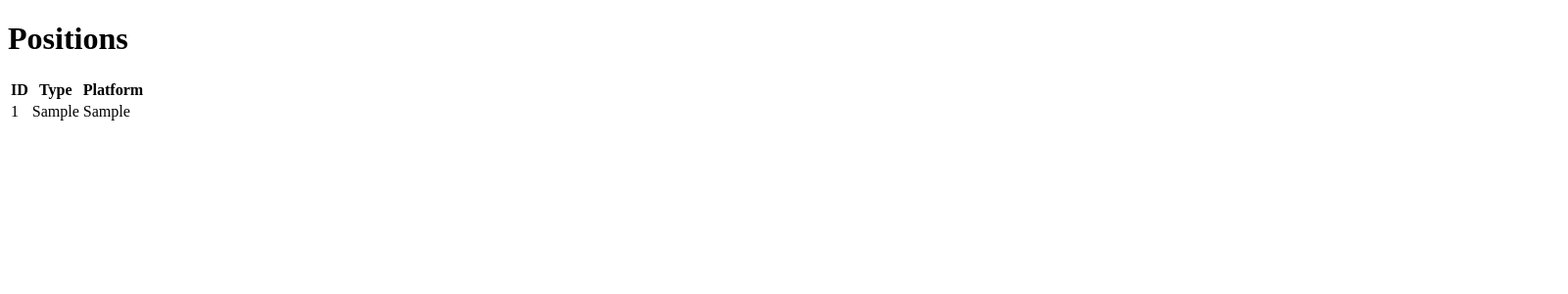
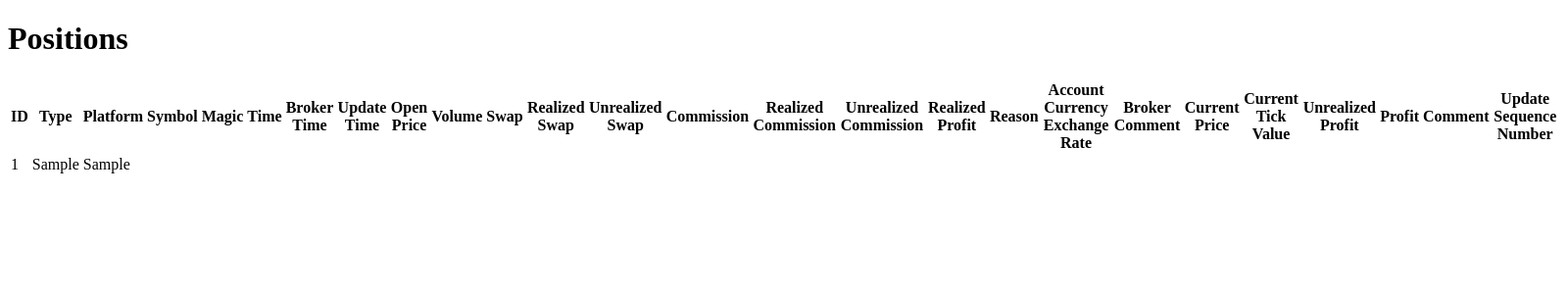
Before and after one commit to btcjon/FDAS3, a Django app: page / in a window 1600 px wide. Shown: the top 300 px of the page at 98% size. Run offline with Django 5.2, Linux system fonts and the light colour scheme; tables that the repository leaves empty hold one stand-in row (values such as "Sample post").

Commit message:
Add additional headers to the table in index.html.

```diff
--- a/fdas/mainapp/templates/index.html
+++ b/fdas/mainapp/templates/index.html
@@ -12,7 +12,29 @@
                 <th>ID</th>
                 <th>Type</th>
                 <th>Platform</th>
-                <!-- Add other headers here -->
+                <th>Symbol</th>
+                <th>Magic</th>
+                <th>Time</th>
+                <th>Broker Time</th>
+                <th>Update Time</th>
+                <th>Open Price</th>
+                <th>Volume</th>
+                <th>Swap</th>
+                <th>Realized Swap</th>
+                <th>Unrealized Swap</th>
+                <th>Commission</th>
+                <th>Realized Commission</th>
+                <th>Unrealized Commission</th>
+                <th>Realized Profit</th>
+                <th>Reason</th>
+                <th>Account Currency Exchange Rate</th>
+                <th>Broker Comment</th>
+                <th>Current Price</th>
+                <th>Current Tick Value</th>
+                <th>Unrealized Profit</th>
+                <th>Profit</th>
+                <th>Comment</th>
+                <th>Update Sequence Number</th>
             </tr>
         </thead>
         <tbody>
```
